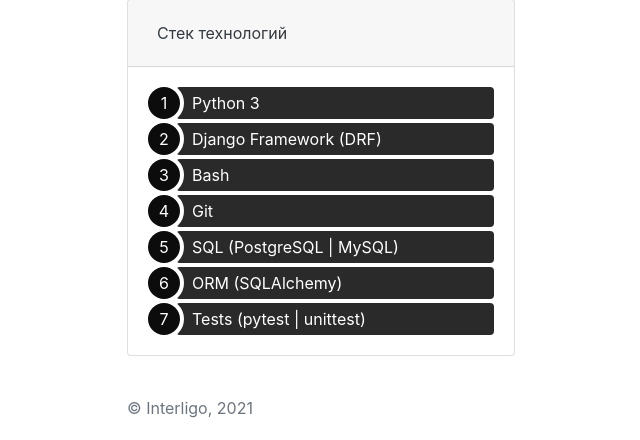
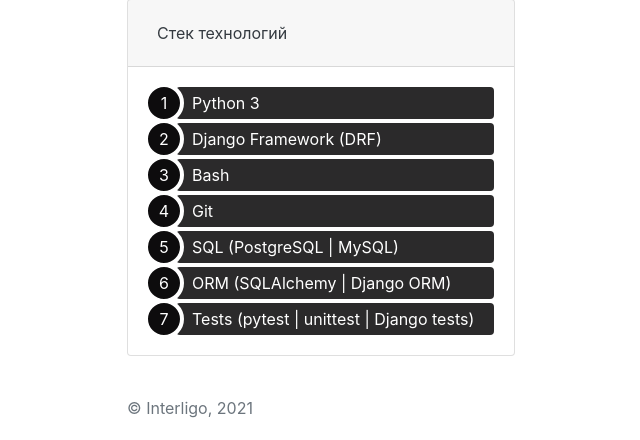
Before and after one commit to Interligo/django-blog-for-stories, a Django app: page / in a window 1280 px wide, after a click on "Стек технологий"; the page is wider, and only the part inside the window is pictured. Shown: the part 1284-1724 px from the top of that part, without its empty margins (103-743 px from the left). Run offline with Django 3.2, Linux system fonts and the light colour scheme; parts of the project's set-up code (start-up, migrations or seed data) failed here and were passed over; some libraries are stand-ins or nearby versions.

Commit message:
Update main page template: add new information

```diff
--- a/blog/blog/templates/main/main_page.html
+++ b/blog/blog/templates/main/main_page.html
@@ -42,7 +42,7 @@
                         <p class="card-text" id="about-api">
                             Кстати, сайт поддерживает API Django REST Framework:
                             <br>
-                            <a target="_blank" href="{% url 'stories:stories_list' %}">API со списком рассказов</a>
+                            <a target="_blank" href="{% url 'api:stories_list' %}">API со списком рассказов</a>
                         </p>
                     </div>
                 </div>
@@ -135,8 +135,8 @@
                                     <li>Bash</li>
                                     <li>Git</li>
                                     <li>SQL (PostgreSQL | MySQL)</li>
-                                    <li>ORM (SQLAlchemy)</li>
-                                    <li>Tests (pytest | unittest)</li>
+                                    <li>ORM (SQLAlchemy | Django ORM)</li>
+                                    <li>Tests (pytest | unittest | Django tests)</li>
                                 </ol>
                             </div>
                         </div>
```
